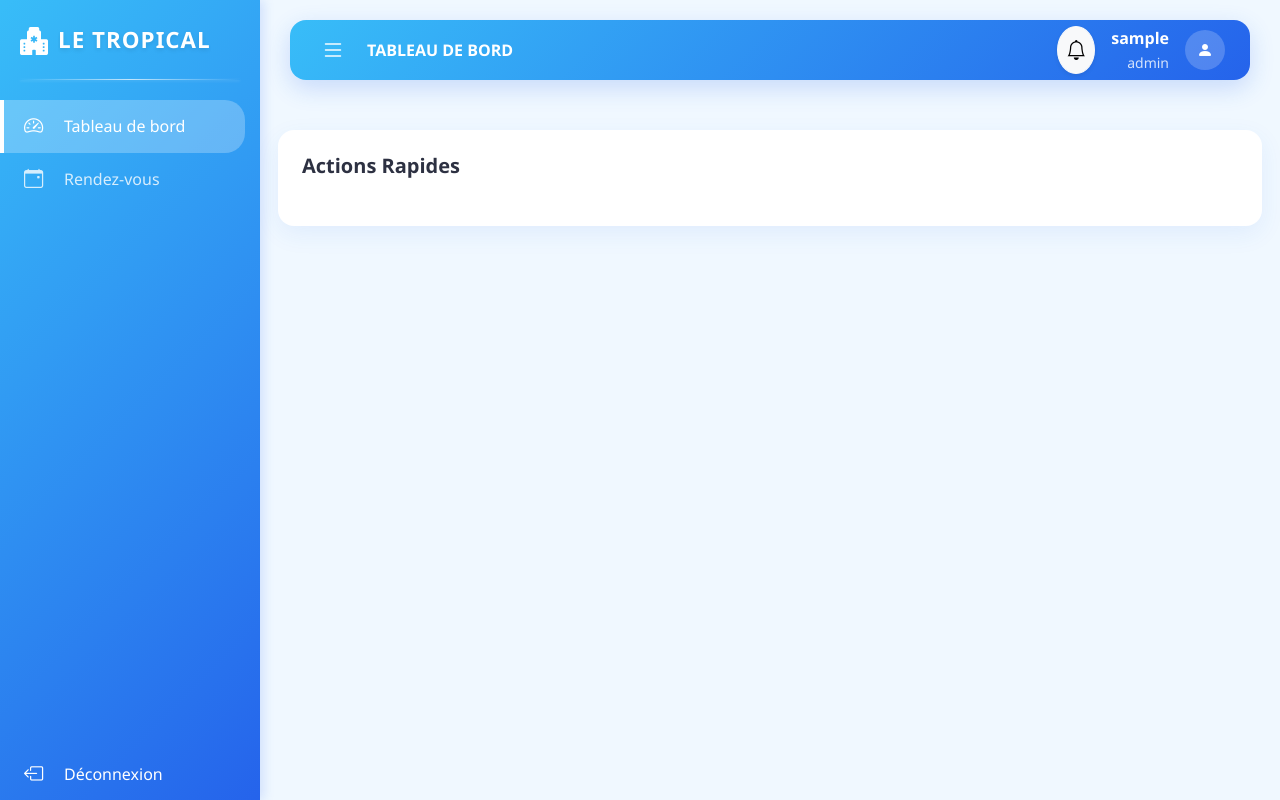
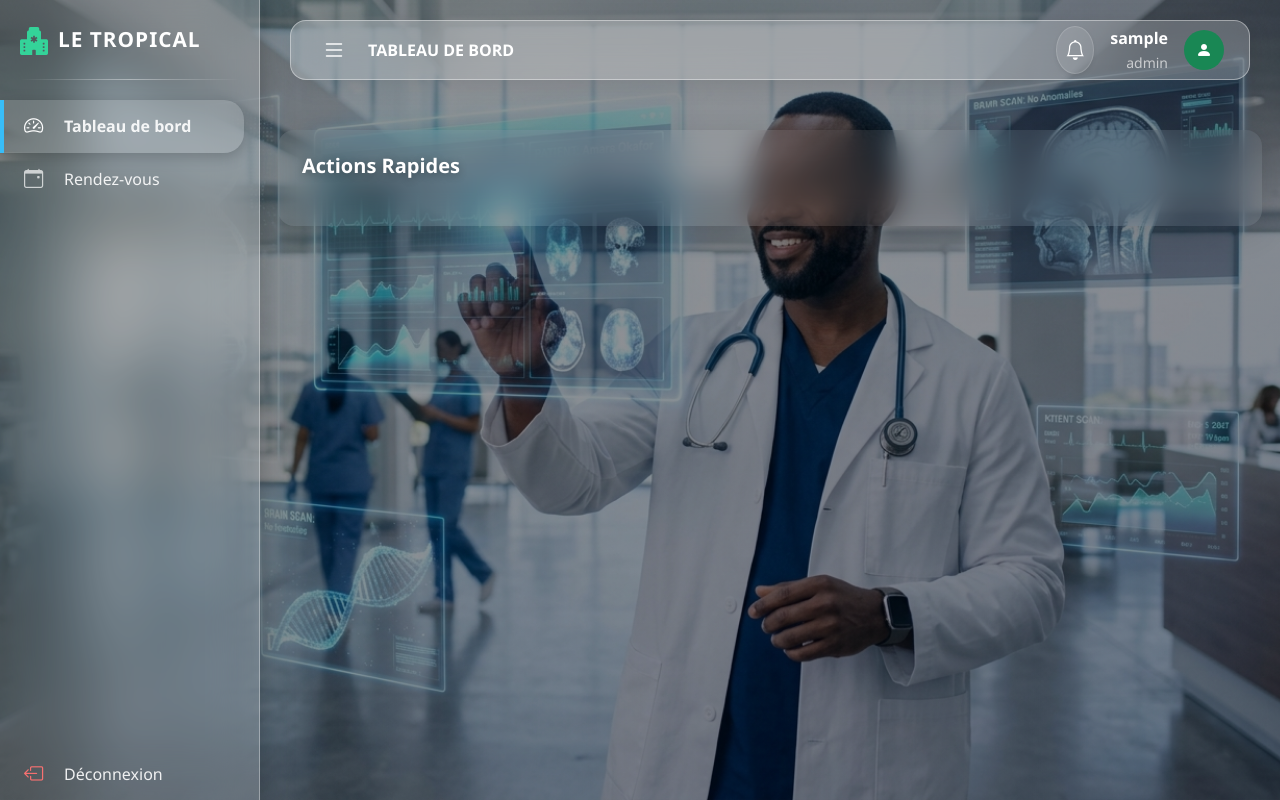
Before and after one commit to Mhdbreezer/LE_TROPICAL, a Flask app: page /dashboard in a window 1280 px wide. Run offline with Flask 3, Linux system fonts and the light colour scheme; the visitor is signed in with stand-in values (Sample User, id 1); data that the repository does not hold is empty.

Commit message:
feat: ajout d'une magnifique page d'accueil animée   (thème médical tropical) liquid glass

```diff
--- a/app/templates/base.html
+++ b/app/templates/base.html
@@ -8,54 +8,70 @@
     <link rel="stylesheet" href="https://cdn.jsdelivr.net/npm/bootstrap-icons@1.11.0/font/bootstrap-icons.css">
     <style>
         :root {
-            --primary-gradient: linear-gradient(135deg, #38BDF8 0%, #2563EB 100%);
             --button-gradient: linear-gradient(135deg, #38BDF8 0%, #2563EB 100%);
-            --bg-light: #F0F8FF;
-            --text-dark: #2D3142;
-            --text-muted: #9C9EAB;
-            --accent-bg: #E0F2FE;
-            --accent-text: #0284C7;
+            --text-color: #1e293b;
+            --text-muted-color: #475569;
+            --accent: #2563EB;
             --sidebar-width: 260px;
             --sidebar-collapsed-width: 70px;
             --top-nav-height: 60px;
+
+            /* Liquid Glass — Exactement comme la landing page */
+            --glass-bg: rgba(255, 255, 255, 0.1);
+            --glass-border: rgba(255, 255, 255, 0.2);
+            --glass-shadow: 0 8px 32px rgba(0, 0, 0, 0.3);
         }
 
         body {
-            background-color: var(--bg-light);
+            /* Médecin noir + digitalisation - image claire */
+            background-image:
+                linear-gradient(135deg, rgba(0,0,0,0.4) 0%, rgba(0,10,30,0.5) 100%),
+                url("{{ url_for('static', filename='img/medecin_digital.jpg') }}");
+            background-size: cover;
+            background-position: center center;
+            background-attachment: fixed;
+            background-repeat: no-repeat;
             overflow-x: hidden;
             font-family: 'Segoe UI', Tahoma, Geneva, Verdana, sans-serif;
-            color: var(--text-dark);
+            color: #ffffff;
         }
 
-        h1, h2, h3, h4, h5, h6, .fw-bold {
-            color: var(--text-dark) !important;
+        /* ======== TYPOGRAPHIE ======== */
+        h1, h2, h3, h4, h5, h6 {
+            color: #ffffff !important;
+            text-shadow: 0 2px 8px rgba(0,0,0,0.3);
         }
 
-        .text-muted {
-            color: var(--text-muted) !important;
+        .fw-bold { color: #ffffff !important; }
+
+        .text-muted { color: rgba(255,255,255,0.65) !important; }
+
+        .text-white { color: #ffffff !important; }
+
+        p, span, label, small, li {
+            color: rgba(255,255,255,0.9);
         }
 
-        /* Sidebar Styling */
+        /* ======== SIDEBAR ======== */
         #sidebar {
             width: var(--sidebar-width);
             height: 100vh;
             position: fixed;
-            left: 0;
-            top: 0;
+            left: 0; top: 0;
             z-index: 1000;
-            background: var(--primary-gradient);
-            color: white;
-            transition: all 0.3s ease;
-            box-shadow: 4px 0 10px rgba(37, 99, 235, 0.15);
+            background: rgba(255, 255, 255, 0.18);
+            backdrop-filter: blur(25px);
+            -webkit-backdrop-filter: blur(25px);
+            border-right: 1px solid rgba(255,255,255,0.35);
+            box-shadow: var(--glass-shadow);
             display: flex;
             flex-direction: column;
             overflow-y: auto;
             overflow-x: hidden;
+            transition: all 0.3s ease;
         }
 
-        #sidebar.collapsed {
-            width: var(--sidebar-collapsed-width);
-        }
+        #sidebar.collapsed { width: var(--sidebar-collapsed-width); }
 
         .sidebar-header {
             height: 80px;
@@ -64,87 +80,64 @@
             padding: 0 20px;
             margin-bottom: 20px;
             position: relative;
-            background: transparent;
         }
 
-        /* Magnifique délimitation avec un dégradé blanc subtil */
         .sidebar-header::after {
             content: '';
             position: absolute;
-            bottom: 0;
-            left: 20px;
-            right: 20px;
+            bottom: 0; left: 20px; right: 20px;
             height: 1px;
-            background: linear-gradient(90deg, transparent, rgba(255, 255, 255, 0.7), transparent);
-            box-shadow: 0 1px 3px rgba(255, 255, 255, 0.2);
+            background: linear-gradient(90deg, transparent, rgba(255,255,255,0.4), transparent);
         }
 
         .sidebar-header .logo-text {
+            font-weight: 800;
+            font-size: 1.3rem;
+            letter-spacing: 1px;
+            margin-left: 10px;
+            color: #ffffff !important;
             white-space: nowrap;
             overflow: hidden;
-            font-weight: 800;
-            font-size: 1.4rem;
-            letter-spacing: 1px;
-            margin-left: 10px;
             transition: opacity 0.2s;
-            color: white;
-            text-shadow: 0 2px 4px rgba(0, 0, 0, 0.1);
         }
 
-        #sidebar .text-success, #sidebar .text-danger {
-            color: white !important;
-        }
+        #sidebar .text-success { color: #34d399 !important; }
+        #sidebar .text-danger  { color: #f87171 !important; }
 
-        .collapsed .logo-text {
-            opacity: 0;
-            display: none;
-        }
+        .collapsed .logo-text,
+        .collapsed .menu-text { opacity: 0; display: none; }
 
-        .sidebar-menu {
-            padding: 20px 0;
-        }
-
+        /* ======== MENU ITEMS ======== */
         .menu-item {
             padding: 12px 20px;
             display: flex;
             align-items: center;
-            color: rgba(255,255,255,0.8);
+            color: rgba(255,255,255,0.7);
             text-decoration: none;
             transition: all 0.2s;
             border-left: 4px solid transparent;
         }
 
         .menu-item:hover {
-            color: white;
-            background: rgba(255,255,255,0.1);
-            border-left: 4px solid white;
+            color: #ffffff;
+            background: rgba(255,255,255,0.08);
+            border-left: 4px solid #38BDF8;
         }
 
         .menu-item.active {
-            color: white;
-            background: rgba(255,255,255,0.25);
-            border-left: 4px solid white;
+            color: #ffffff;
+            background: rgba(255,255,255,0.15);
+            border-left: 4px solid #38BDF8;
             border-radius: 0 20px 20px 0;
             margin-right: 15px;
+            font-weight: 600;
+            box-shadow: 0 4px 15px rgba(0,0,0,0.2);
         }
 
-        .menu-item i {
-            font-size: 1.2rem;
-            min-width: 30px;
-        }
+        .menu-item i { font-size: 1.2rem; min-width: 30px; }
+        .menu-text { margin-left: 10px; white-space: nowrap; }
 
-        .menu-text {
-            margin-left: 10px;
-            white-space: nowrap;
-            transition: opacity 0.2s;
-        }
-
-        .collapsed .menu-text {
-            opacity: 0;
-            display: none;
-        }
-
-        /* Main Content Styling */
+        /* ======== WRAPPER ======== */
         #main-wrapper {
             margin-left: var(--sidebar-width);
             transition: all 0.3s ease;
@@ -153,47 +146,58 @@
             flex-direction: column;
         }
 
-        #main-wrapper.expanded {
-            margin-left: var(--sidebar-collapsed-width);
-        }
+        #main-wrapper.expanded { margin-left: var(--sidebar-collapsed-width); }
 
+        /* ======== TOP NAVBAR ======== */
         .top-navbar {
             height: var(--top-nav-height);
-            background: var(--primary-gradient);
+            background: rgba(255, 255, 255, 0.2);
+            backdrop-filter: blur(25px);
+            -webkit-backdrop-filter: blur(25px);
             display: flex;
             align-items: center;
             padding: 0 25px;
-            box-shadow: 0 8px 24px rgba(37, 99, 235, 0.2);
+            box-shadow: 0 4px 24px rgba(0,0,0,0.1);
             position: sticky;
             top: 20px;
             z-index: 999;
             margin: 20px 30px;
             border-radius: 16px;
-            color: white;
+            border: 1px solid rgba(255,255,255,0.4);
+            color: #ffffff;
         }
 
         .top-navbar .fw-bold,
-        .top-navbar .text-uppercase {
-            color: white !important;
+        .top-navbar .text-uppercase { color: #ffffff !important; }
+        .top-navbar .text-muted { color: rgba(255,255,255,0.65) !important; }
+
+        .top-navbar .dropdown-menu {
+            background: rgba(255, 255, 255, 0.25);
+            backdrop-filter: blur(25px);
+            -webkit-backdrop-filter: blur(25px);
+            border: 1px solid rgba(255,255,255,0.4);
+            color: #ffffff;
+            box-shadow: var(--glass-shadow);
         }
 
-        .top-navbar .text-muted {
-            color: rgba(255, 255, 255, 0.8) !important;
+        .top-navbar .dropdown-menu .fw-bold,
+        .top-navbar .dropdown-menu p { color: #ffffff !important; }
+        .top-navbar .dropdown-menu .text-muted { color: rgba(255,255,255,0.65) !important; }
+
+        .top-navbar .dropdown-menu .list-group-item {
+            background: transparent;
+            color: #ffffff;
+            border-bottom: 1px solid rgba(255,255,255,0.15);
         }
 
-        /* Restauration des couleurs pour les menus déroulants dans la navbar */
-        .top-navbar .dropdown-menu .fw-bold,
-        .top-navbar .dropdown-menu p {
-            color: var(--text-dark) !important;
+        .top-navbar .btn-light {
+            background: rgba(255,255,255,0.1);
+            border: 1px solid rgba(255,255,255,0.15);
+            color: #ffffff;
         }
 
-        .top-navbar .dropdown-menu .text-muted {
-            color: var(--text-muted) !important;
-        }
-
-        .top-navbar .bg-success {
-            background: rgba(255, 255, 255, 0.2) !important;
-            color: white !important;
+        .top-navbar .btn-light:hover {
+            background: rgba(255,255,255,0.2);
         }
 
         .toggle-btn {
@@ -201,7 +205,7 @@
             border: none;
             font-size: 1.5rem;
             cursor: pointer;
-            color: white;
+            color: #ffffff;
         }
 
         .content-area {
@@ -209,69 +213,179 @@
             flex-grow: 1;
         }
 
-        /* Senegal Flag Accent -> hidden */
-        .sn-border-top {
-            display: none;
-        }
-
+        /* ======== CARDS ======== */
         .card {
-            background: #FFFFFF;
+            background: rgba(255, 255, 255, 0.18) !important;
+            backdrop-filter: blur(25px);
+            -webkit-backdrop-filter: blur(25px);
             border-radius: 16px;
-            box-shadow: 0 8px 24px rgba(37, 99, 235, 0.08);
-            border: none;
-            transition: transform 0.2s, box-shadow 0.2s;
+            box-shadow: 0 8px 32px rgba(0,0,0,0.12);
+            border: 1px solid rgba(255,255,255,0.35);
+            transition: transform 0.3s, box-shadow 0.3s;
+            color: #ffffff !important;
         }
 
         .card:hover {
             transform: translateY(-5px);
+            box-shadow: 0 16px 48px rgba(0,0,0,0.2);
+            background: rgba(255, 255, 255, 0.28) !important;
         }
 
+        .card * { color: #ffffff !important; }
+        .card .text-muted { color: rgba(255,255,255,0.65) !important; }
+
+        /* ======== TABLES ======== */
+        .table { color: #ffffff !important; }
+
+        .table td, .table th {
+            background-color: transparent !important;
+            border-bottom: 1px solid rgba(255,255,255,0.08) !important;
+            color: #ffffff !important;
+        }
+
+        .table-striped>tbody>tr:nth-of-type(odd)>* {
+            background-color: rgba(255,255,255,0.04) !important;
+            color: #ffffff !important;
+        }
+
+        .table-hover>tbody>tr:hover>* {
+            background-color: rgba(255,255,255,0.08) !important;
+        }
+
+        /* ======== BOUTONS ======== */
         .btn-senegal, .btn-success, .btn-primary {
             background: var(--button-gradient);
-            color: white;
+            color: #ffffff !important;
             border: none;
             border-radius: 8px;
-            padding: 10px 20px;
             font-weight: 600;
+            box-shadow: 0 4px 15px rgba(37,99,235,0.3);
+            transition: all 0.3s;
         }
 
         .btn-senegal:hover, .btn-success:hover, .btn-primary:hover {
             opacity: 0.9;
-            color: white;
+            transform: translateY(-2px);
+            box-shadow: 0 6px 20px rgba(37,99,235,0.4);
+            color: #ffffff !important;
         }
 
-        .btn-outline-senegal {
-            background-color: transparent;
-            color: var(--accent-text);
-            border: 2px solid var(--accent-text);
+        .btn-outline-senegal, .btn-outline-primary {
+            background: rgba(255,255,255,0.5);
+            color: var(--accent);
+            border: 1px solid var(--accent);
             border-radius: 8px;
-            padding: 10px 20px;
             font-weight: 600;
         }
 
-        .btn-outline-senegal:hover {
-            background-color: var(--accent-bg);
-            color: var(--accent-text);
+        .btn-outline-senegal:hover, .btn-outline-primary:hover {
+            background: var(--accent);
+            color: #ffffff;
         }
 
-        /* Accent badges/icons override for bootstrap utility classes inside cards */
+        .btn-danger {
+            background: linear-gradient(135deg, #f87171 0%, #DC2626 100%);
+            color: #ffffff !important;
+            border: none;
+        }
+
+        .btn-secondary, .btn-warning, .btn-info {
+            color: #ffffff !important;
+        }
+
+        /* ======== FORMULAIRES — Liquid Glass ======== */
+        .form-control, .form-select {
+            background: rgba(255, 255, 255, 0.12) !important;
+            border: 1px solid rgba(255, 255, 255, 0.3) !important;
+            color: #ffffff !important;
+            backdrop-filter: blur(12px);
+            -webkit-backdrop-filter: blur(12px);
+            border-radius: 8px;
+            box-shadow: inset 0 1px 0 rgba(255,255,255,0.15);
+        }
+
+        .form-control::placeholder {
+            color: rgba(255, 255, 255, 0.5) !important;
+        }
+
+        .form-control:focus, .form-select:focus {
+            background: rgba(255, 255, 255, 0.2) !important;
+            border-color: rgba(56, 189, 248, 0.8) !important;
+            box-shadow: 0 0 0 0.2rem rgba(56,189,248,0.25), inset 0 1px 0 rgba(255,255,255,0.2) !important;
+            color: #ffffff !important;
+        }
+
+        .input-group-text {
+            background: rgba(255, 255, 255, 0.12) !important;
+            border: 1px solid rgba(255, 255, 255, 0.3) !important;
+            color: #ffffff !important;
+            backdrop-filter: blur(12px);
+        }
+
+        .form-label, label {
+            color: #ffffff !important;
+            font-weight: 500;
+            text-shadow: 0 1px 4px rgba(0,0,0,0.6);
+        }
+
+        /* Options dans les selects */
+        .form-select option {
+            background: #0f172a !important;
+            color: #ffffff !important;
+        }
+
+        /* Checkboxes et radios */
+        .form-check-label {
+            color: #ffffff !important;
+            text-shadow: 0 1px 3px rgba(0,0,0,0.5);
+        }
+
+        .form-label { color: #ffffff !important; font-weight: 500; }
+
+        /* ======== BADGES & ICONS ======== */
         .card .bg-opacity-10,
         .card [class*="bg-opacity-10"] {
-            background-color: var(--accent-bg) !important;
-            color: var(--accent-text) !important;
+            background-color: rgba(255,255,255,0.1) !important;
+            color: #38BDF8 !important;
         }
 
-        .card .text-primary,
-        .card .text-success,
-        .card .text-warning,
-        .card .text-danger,
-        .card .text-info {
-            color: var(--accent-text) !important;
+        .bg-white {
+            background: rgba(255,255,255,0.07) !important;
+            backdrop-filter: blur(15px);
+            -webkit-backdrop-filter: blur(15px);
+            border: 1px solid rgba(255,255,255,0.12);
         }
 
-        /* Auth Page specific (no sidebar) */
+        /* ======== MODALS ======== */
+        .modal-content {
+            background: rgba(255, 255, 255, 0.2) !important;
+            backdrop-filter: blur(30px);
+            -webkit-backdrop-filter: blur(30px);
+            border: 1px solid rgba(255,255,255,0.4);
+            color: #ffffff;
+            box-shadow: 0 25px 50px rgba(0,0,0,0.2);
+        }
+
+        .modal-header, .modal-footer {
+            border-color: rgba(255,255,255,0.08);
+        }
+
+        .modal-title { color: #ffffff !important; }
+
+        /* ======== SCROLLBAR ======== */
+        ::-webkit-scrollbar { width: 8px; }
+        ::-webkit-scrollbar-track { background: rgba(255,255,255,0.03); }
+        ::-webkit-scrollbar-thumb { background: rgba(255,255,255,0.2); border-radius: 10px; }
+        ::-webkit-scrollbar-thumb:hover { background: rgba(255,255,255,0.35); }
+
+        /* ======== AUTH PAGE ======== */
         .auth-bg {
-            background: var(--bg-light);
+            background-image:
+                linear-gradient(135deg, rgba(0,0,0,0.55) 0%, rgba(0,0,0,0.25) 100%),
+                url("{{ url_for('static', filename='img/medecin_digital.jpg') }}");
+            background-size: cover;
+            background-position: center center;
+            background-repeat: no-repeat;
             height: 100vh;
             display: flex;
             align-items: center;
```
Also changed, not shown: app/static/img/medecin.jpg (added), app/static/img/medecin_digital.jpg (added), app/static/img/medecin_hero.jpg (added), 3 other files.
